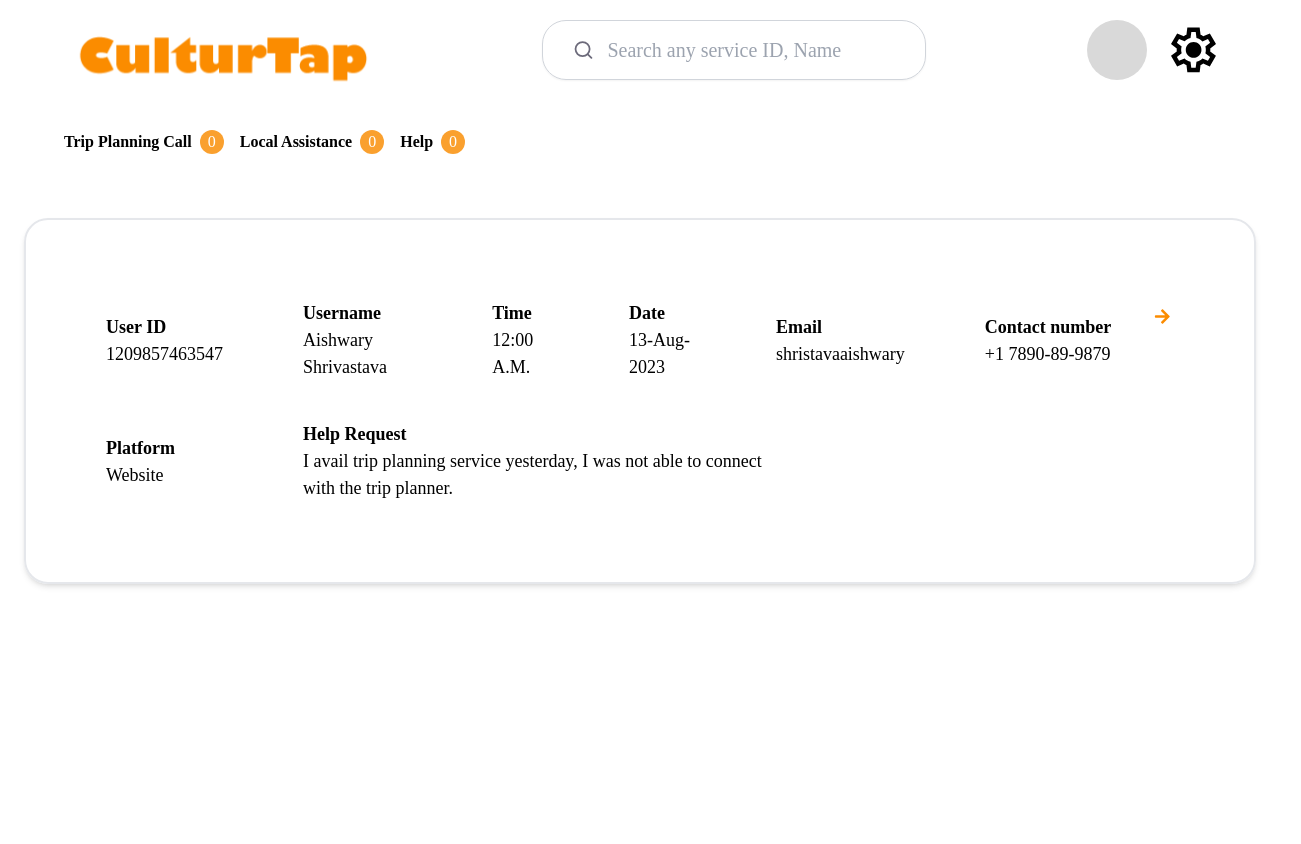
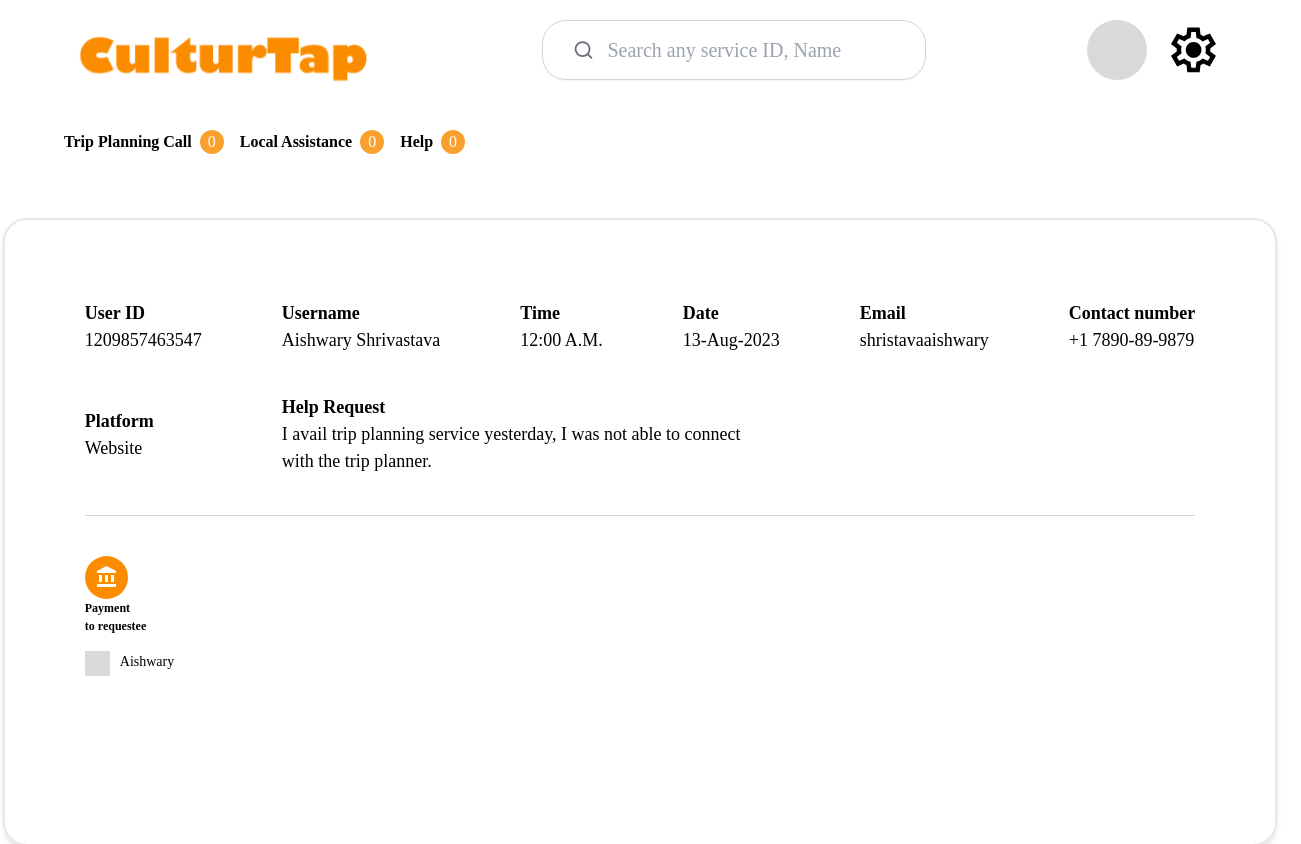
Before and after one commit to kumar-vivek-18/cultur-tap, a React (Create React App) app in the folder frontend/: page /help in a window 1280 px wide. Shown: the top 844 px of the page, 1301 px wide, since content can reach past the window. Before the commit the page ends 800 px from the top, so only its background shows below. Built offline with nearby package versions, Linux system fonts and the light colour scheme.

Commit message:
modified

```diff
--- a/frontend/src/components/help/Help.js
+++ b/frontend/src/components/help/Help.js
@@ -1,11 +1,12 @@
 import React from 'react'
 import HelpCard from '../utils/HelpCard'
+import HelpDetailCard from '../utils/HelpDetailCard'
 
 const Help = () => {
     return (
         <div className='flex justify-center pt-16'>
 
-            <HelpCard />
+            <HelpDetailCard />
 
         </div>
 
--- /dev/null
+++ b/frontend/src/components/utils/HelpDetailCard.js
@@ -0,0 +1,79 @@
+import React from 'react'
+import bankIcon from '../../assets/icons/bank.svg';
+import '../../index.css';
+
+const HelpDetailCard = () => {
+    return (
+        <div>
+            <div className='flex text-[18px] gap-10 flex-col w-[max-content] shadow-md border-2 px-20 max-xl:px-12 py-20 rounded-3xl mx-6 pb-40'>
+                <div className='flex flex-col gap-10 max-md:gap-6'>
+                    <div className='flex gap-20 items-center max-xl:gap-12 max-md:gap-6 max-md:flex-col'>
+                        <div className='max-md:flex max-md:flex-col max-md:items-center'>
+                            <p className='font-semibold'>User ID</p>
+                            <p>1209857463547</p>
+                        </div>
+                        <div className='max-md:flex max-md:flex-col max-md:items-center'>
+                            <p className='font-semibold'>Username</p>
+                            <p>Aishwary Shrivastava</p>
+                        </div>
+                        <div className='max-md:flex max-md:flex-col max-md:items-center'>
+                            <p className='font-semibold'>Time</p>
+                            <p>12:00 A.M.</p>
+                        </div>
+                        <div className='max-md:flex max-md:flex-col max-md:items-center'>
+                            <p className='font-semibold'>Date</p>
+                            <p>13-Aug-2023</p>
+                        </div>
+                        <div className='max-md:flex max-md:flex-col max-md:items-center'>
+                            <p className='font-semibold'>Email</p>
+                            <p>shristavaaishwary</p>
+                        </div>
+                        <div className='max-md:flex max-md:flex-col max-md:items-center'>
+                            <p className='font-semibold w-[max-content]'>Contact number</p>
+                            <p>+1 7890-89-9879</p>
+                        </div>
+
+                    </div>
+                    <div className='flex gap-32 max-xl:gap-24 max-md:gap-6 max-md:flex-col items-center'>
+
+
+                        <div className='max-md:flex max-md:flex-col max-md:items-center'>
+                            <p className='font-semibold'>Platform</p>
+                            <p>Website</p>
+                        </div>
+                        <div className='max-md:flex max-md:flex-col max-md:items-center'>
+                            <p className='font-semibold'>Help Request</p>
+                            <p className='max-md:w-10/12 md:w-3/4 max-md:text-center'>I avail trip planning service yesterday, I was not able to connect with the trip planner. </p>
+                        </div>
+                    </div>
+
+
+                </div>
+
+                <div className='w-full h-[1px] bg-gray-300'></div>
+
+                <div className=''>
+                    <img src={bankIcon} alt="logo" />
+                    <div className='text-[12px]  max-xl:text-[16px]'>
+                        <p className='font-semibold w-[max-content]'>Payment <br /><span className='w-[max-content]'>to requestee</span></p>
+                        <div className='flex gap-2 items-center pt-4'>
+                            <label className="checkbox-container">
+                                <p className='text-[14px]'>Aishwary</p>
+
+                                <input type="checkbox" />
+                                <span className="checkmark"></span>
+                            </label>
+                        </div>
+                    </div>
+                </div>
+
+            </div>
+            <div className='flex gap-4 mt-4 mb-10 justify-end px-10 max-xl:px-12 max-md '>
+                <p className='w-[180px] py-4 bg-[#fb8c00] text-center font-bold text-white'>Call Aishwary</p>
+                <p className='w-[180px] py-4 bg-[#fb8c00] text-center font-bold text-white'>Pay off</p>
+            </div>
+        </div>
+    )
+}
+
+export default HelpDetailCard
```
Also changed, not shown: frontend/src/assets/icons/bank.svg (added).
